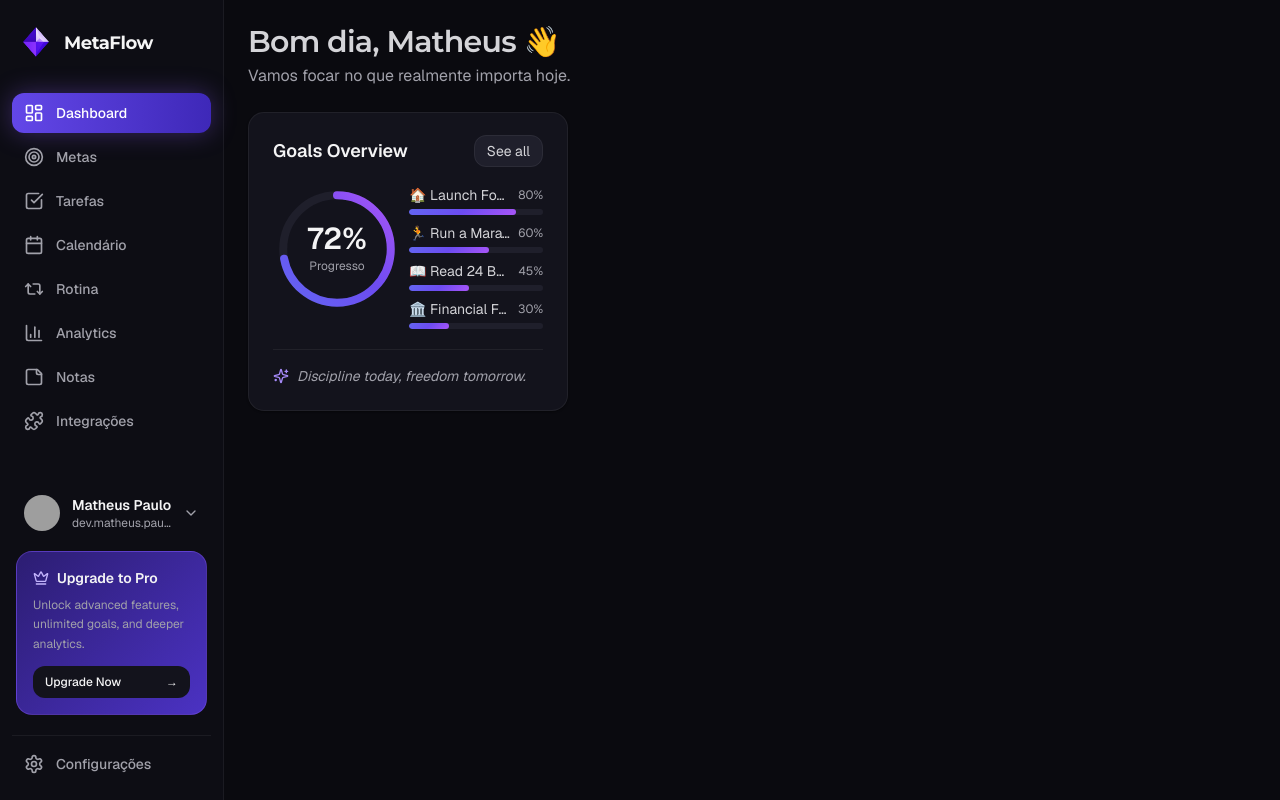
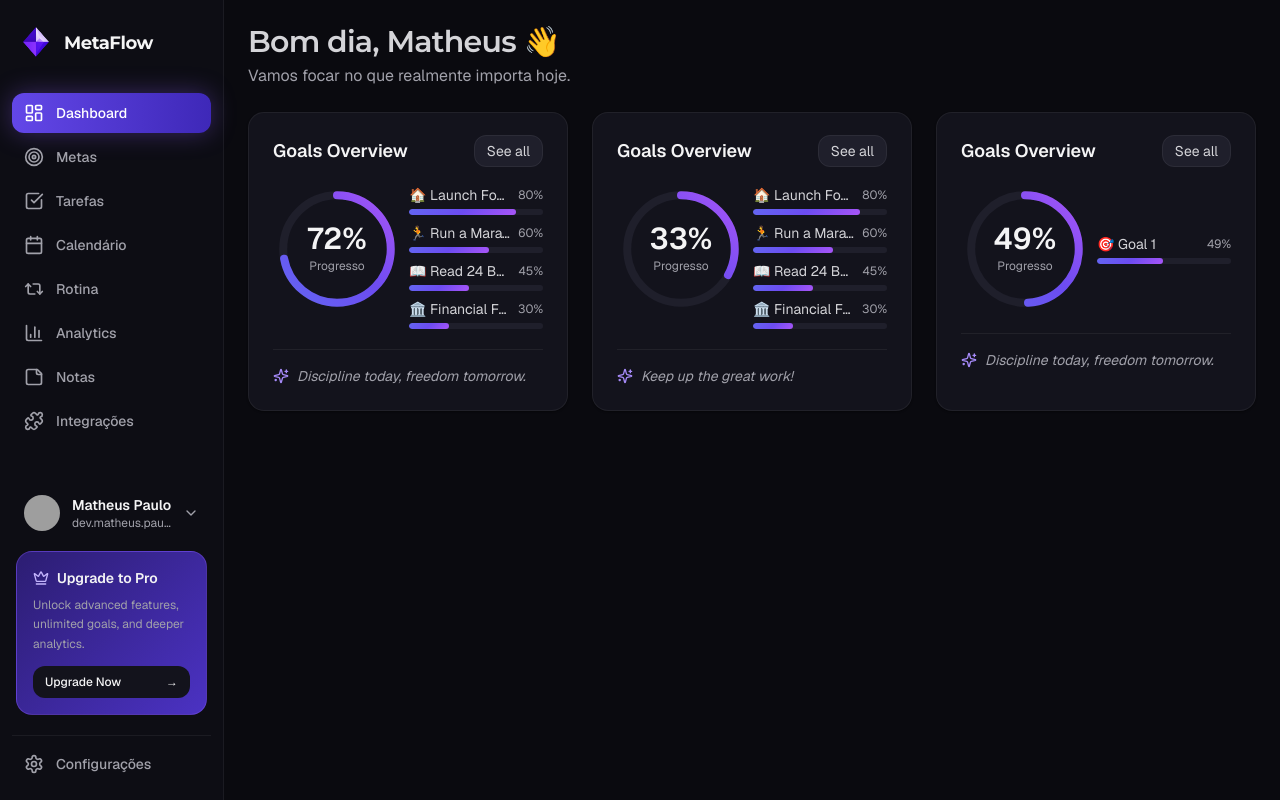
Before and after one commit to matheuspsb/metaflow, a Next.js app: page /dashboard in a window 1280 px wide. Built offline with nearby package versions, Linux system fonts and the light colour scheme; grey boxes are pictures that could not be loaded.

Commit message:
feat: set responsive dashboard grid with 3-col max and 304px minimum column width

```diff
--- a/src/app/(dashboard)/dashboard/page.tsx
+++ b/src/app/(dashboard)/dashboard/page.tsx
@@ -10,8 +10,13 @@ export default function DashboardPage() {
   return (
     <div className="flex flex-col gap-6">
       <Greeting name="Matheus" />
-      <div className="grid grid-cols-1 gap-6 md:grid-cols-2 lg:grid-cols-3">
+      <div className="grid grid-cols-1 gap-6 lg:grid-cols-2 xl:grid-cols-3">
         <GoalsCard />
+        <GoalsCard overallProgress={33} quote="Keep up the great work!" />
+        <GoalsCard
+          overallProgress={49}
+          goals={[{ id: '1', label: 'Goal 1', progress: 49, icon: '🎯' }]}
+        />
       </div>
     </div>
   )
```
